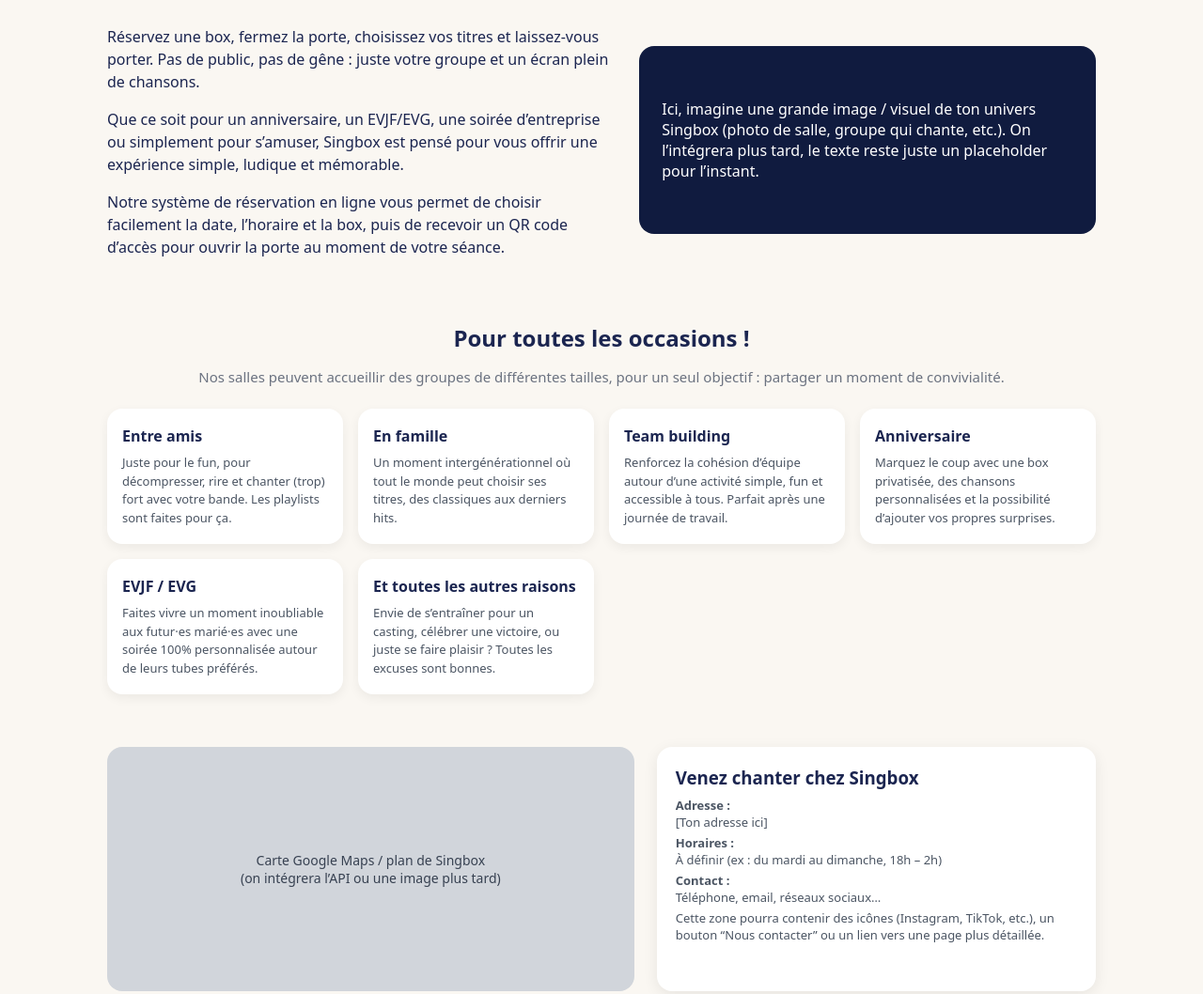
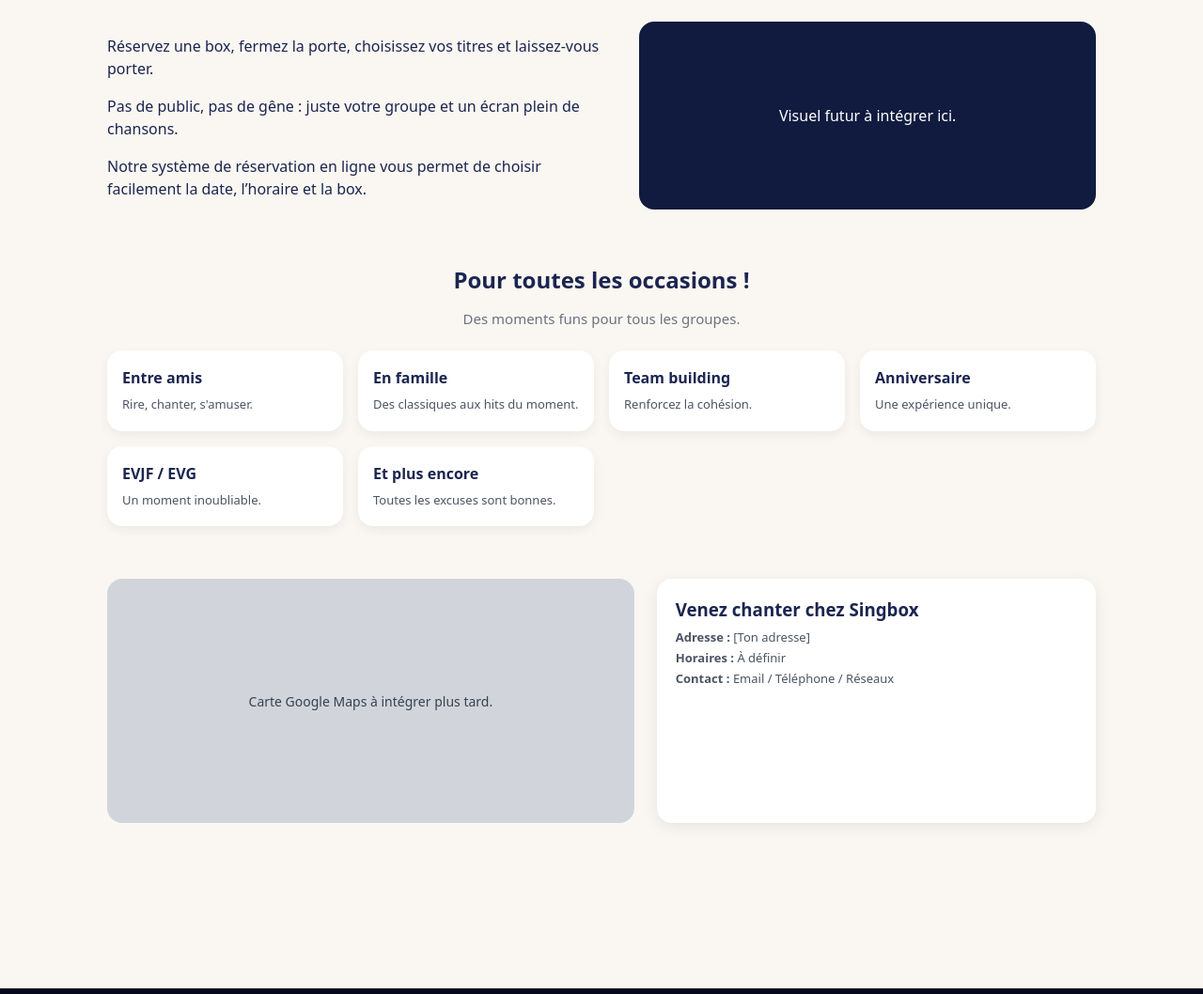
Before and after one commit to SingboxKara/site-reservation-qr, a website: page index.html in a window 1280 px wide. Shown: the part 599-1657 px from the top of the page at 94% size. Drawn offline with Linux system fonts and the light colour scheme.

Commit message:
Update index.html

```diff
--- a/index.html
+++ b/index.html
@@ -47,7 +47,7 @@
     }
 
     .logo img {
-      height: 80px;   /* <-- taille logo header */
+      height: 90px;   /* <-- LOGO HEADER 90px */
       width: auto;
       display: block;
     }
@@ -339,7 +339,7 @@
       gap:10px;
     }
     .footer-brand img {
-      height:80px;  /* <-- taille logo footer */
+      height:120px;  /* <-- LOGO FOOTER 120px */
       width:auto;
       display:block;
     }
@@ -359,7 +359,7 @@
         padding: 12px 16px;
       }
       .main-nav {
-        display: none; /* menu masqué sur mobile pour l’instant */
+        display: none;
       }
       .concept-grid,
       .map-section {
@@ -380,7 +380,7 @@
   </style>
 </head>
 <body>
-  <!-- HEADER avec logo / nav centrée / CTA + panier à droite -->
+  <!-- HEADER -->
   <header>
     <div class="logo">
       <a href="index.html">
@@ -399,7 +399,7 @@
 
     <div class="header-right">
       <a href="reservation.html" class="nav-cta">Réserver</a>
-      <a href="reservation.html" class="cart-icon" aria-label="Panier de réservation">🛒</a>
+      <a href="reservation.html" class="cart-icon">🛒</a>
     </div>
   </header>
 
@@ -414,6 +414,7 @@
           <span class="label">Date</span>
           <input type="date" id="date-input" />
         </div>
+
         <div class="resa-field">
           <span class="label">Nombre de personnes</span>
           <select id="people-input">
@@ -424,6 +425,7 @@
             <option value="7+">7 personnes et +</option>
           </select>
         </div>
+
         <div class="resa-button-wrapper">
           <button class="resa-button" onclick="goToReservation()">Voir les créneaux</button>
         </div>
@@ -432,32 +434,22 @@
   </section>
 
   <main>
-    <!-- CONCEPT RAPIDE -->
+    <!-- CONCEPT -->
     <section id="concept">
       <h2 class="section-title">Faites entendre votre voix, avec les personnes de votre choix.</h2>
       <p class="section-subtitle">
         Singbox est un concept de karaoké box privatif : un salon rien que pour vous, vos amis, votre famille ou vos collègues.
       </p>
+
       <div class="concept-grid">
         <div class="concept-text">
-          <p>
-            Réservez une box, fermez la porte, choisissez vos titres et laissez-vous porter. Pas de public, pas de gêne :
-            juste votre groupe et un écran plein de chansons.
-          </p>
-          <p>
-            Que ce soit pour un anniversaire, un EVJF/EVG, une soirée d’entreprise ou simplement pour s’amuser,
-            Singbox est pensé pour vous offrir une expérience simple, ludique et mémorable.
-          </p>
-          <p>
-            Notre système de réservation en ligne vous permet de choisir facilement la date, l’horaire et la box,
-            puis de recevoir un QR code d’accès pour ouvrir la porte au moment de votre séance.
-          </p>
+          <p>Réservez une box, fermez la porte, choisissez vos titres et laissez-vous porter.</p>
+          <p>Pas de public, pas de gêne : juste votre groupe et un écran plein de chansons.</p>
+          <p>Notre système de réservation en ligne vous permet de choisir facilement la date, l’horaire et la box.</p>
         </div>
+
         <div class="concept-card">
-          <p>
-            Ici, imagine une grande image / visuel de ton univers Singbox (photo de salle, groupe qui chante, etc.).
-            On l’intégrera plus tard, le texte reste juste un placeholder pour l’instant.
-          </p>
+          <p>Visuel futur à intégrer ici.</p>
         </div>
       </div>
     </section>
@@ -465,70 +457,34 @@
     <!-- OCCASIONS -->
     <section id="occasions">
       <h2 class="section-title">Pour toutes les occasions !</h2>
-      <p class="section-subtitle">
-        Nos salles peuvent accueillir des groupes de différentes tailles, pour un seul objectif : partager un moment de convivialité.
-      </p>
+      <p class="section-subtitle">Des moments funs pour tous les groupes.</p>
 
       <div class="occasion-grid">
-        <div class="occasion-card">
-          <h3>Entre amis</h3>
-          <p>
-            Juste pour le fun, pour décompresser, rire et chanter (trop) fort avec votre bande. Les playlists sont faites pour ça.
-          </p>
-        </div>
-        <div class="occasion-card">
-          <h3>En famille</h3>
-          <p>
-            Un moment intergénérationnel où tout le monde peut choisir ses titres, des classiques aux derniers hits.
-          </p>
-        </div>
-        <div class="occasion-card">
-          <h3>Team building</h3>
-          <p>
-            Renforcez la cohésion d’équipe autour d’une activité simple, fun et accessible à tous. Parfait après une journée de travail.
-          </p>
-        </div>
-        <div class="occasion-card">
-          <h3>Anniversaire</h3>
-          <p>
-            Marquez le coup avec une box privatisée, des chansons personnalisées et la possibilité d’ajouter vos propres surprises.
-          </p>
-        </div>
-        <div class="occasion-card">
-          <h3>EVJF / EVG</h3>
-          <p>
-            Faites vivre un moment inoubliable aux futur·es marié·es avec une soirée 100% personnalisée autour de leurs tubes préférés.
-          </p>
-        </div>
-        <div class="occasion-card">
-          <h3>Et toutes les autres raisons</h3>
-          <p>
-            Envie de s’entraîner pour un casting, célébrer une victoire, ou juste se faire plaisir ? Toutes les excuses sont bonnes.
-          </p>
-        </div>
+        <div class="occasion-card"><h3>Entre amis</h3><p>Rire, chanter, s'amuser.</p></div>
+        <div class="occasion-card"><h3>En famille</h3><p>Des classiques aux hits du moment.</p></div>
+        <div class="occasion-card"><h3>Team building</h3><p>Renforcez la cohésion.</p></div>
+        <div class="occasion-card"><h3>Anniversaire</h3><p>Une expérience unique.</p></div>
+        <div class="occasion-card"><h3>EVJF / EVG</h3><p>Un moment inoubliable.</p></div>
+        <div class="occasion-card"><h3>Et plus encore</h3><p>Toutes les excuses sont bonnes.</p></div>
       </div>
     </section>
 
     <!-- MAP + CONTACT -->
     <section class="map-section">
       <div class="map-placeholder">
-        Carte Google Maps / plan de Singbox<br />
-        (on intégrera l’API ou une image plus tard)
+        Carte Google Maps à intégrer plus tard.
       </div>
+
       <div class="contact-card">
         <h3>Venez chanter chez Singbox</h3>
-        <p><strong>Adresse :</strong><br />[Ton adresse ici]</p>
-        <p><strong>Horaires :</strong><br />À définir (ex : du mardi au dimanche, 18h – 2h)</p>
-        <p><strong>Contact :</strong><br />Téléphone, email, réseaux sociaux…</p>
-        <p>
-          Cette zone pourra contenir des icônes (Instagram, TikTok, etc.), un bouton
-          “Nous contacter” ou un lien vers une page plus détaillée.
-        </p>
+        <p><strong>Adresse :</strong> [Ton adresse]</p>
+        <p><strong>Horaires :</strong> À définir</p>
+        <p><strong>Contact :</strong> Email / Téléphone / Réseaux</p>
       </div>
     </section>
   </main>
 
-  <!-- FOOTER NEWSLETTER + LIENS + CONTACT + RÉSEAUX -->
+  <!-- FOOTER -->
   <footer>
     <div class="newsletter-container">
       <h3>Inscrivez-vous à notre newsletter</h3>
@@ -551,7 +507,7 @@
         <p><strong>Infos</strong></p>
         <p>Mentions légales</p>
         <p>Politique de confidentialité</p>
-        <p>Conditions générales de vente</p>
+        <p>CGV</p>
       </div>
 
       <div>
@@ -573,7 +529,6 @@
   </footer>
 
   <script>
-    // Redirection vers la page de réservation avec la date choisie
     function goToReservation() {
       const date = document.getElementById("date-input").value;
       if (!date) {
@@ -583,14 +538,10 @@
       window.location.href = "reservation.html?date=" + date;
     }
 
-    // Mettre la date du jour par défaut
     (function initHomeDate() {
       const input = document.getElementById("date-input");
       const today = new Date();
-      const y = today.getFullYear();
-      const m = String(today.getMonth() + 1).padStart(2, "0");
-      const d = String(today.getDate()).padStart(2, "0");
-      input.value = `${y}-${m}-${d}`;
+      input.value = today.toISOString().split("T")[0];
     })();
   </script>
 </body>
```
